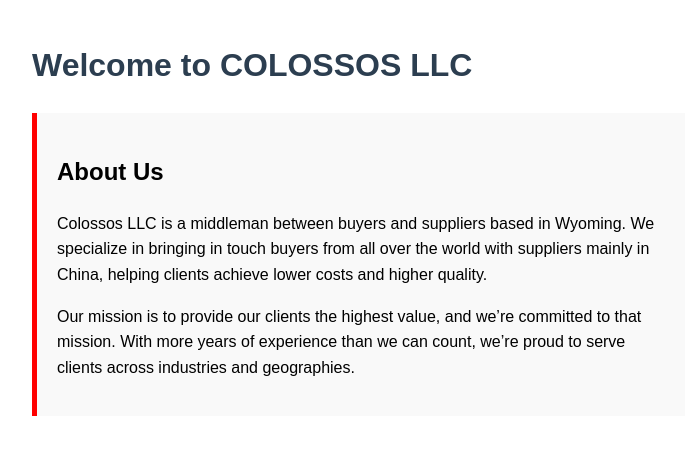
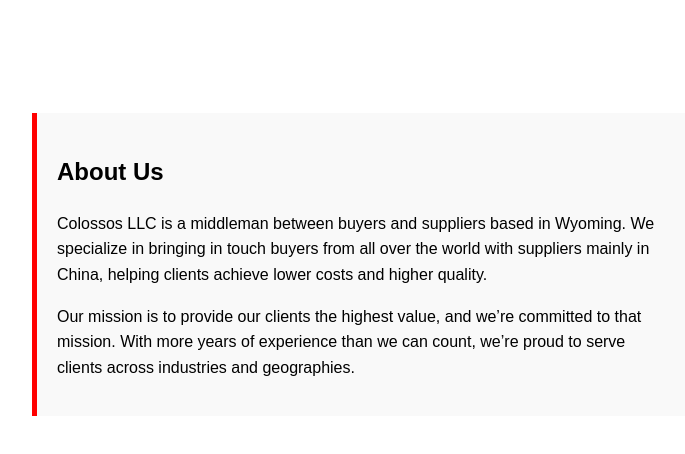
Before and after one commit to colossosllc/colossosllc.github.io, a plain HTML site: page index.html in a window 1280 px wide. Shown: the whole page, without its empty margins (8-693 px from the left). Drawn offline with Linux system fonts and the light colour scheme.

Commit message:
Update index.html

```diff
--- a/index.html
+++ b/index.html
@@ -2,10 +2,10 @@
 <html lang="en">
 <head>
   <meta charset="UTF-8">
-  <title>My Company</title>
+  <title>COLOSSOS LLC</title>
   <style>
     body { font-family: Arial, sans-serif; line-height: 1.6; margin: 40px; }
-    h1 { color: #2c3e50; }
+    h1 { color: white; }
     p { max-width: 600px; }
     .company-info {
       background-color: #f9f9f9;
```
